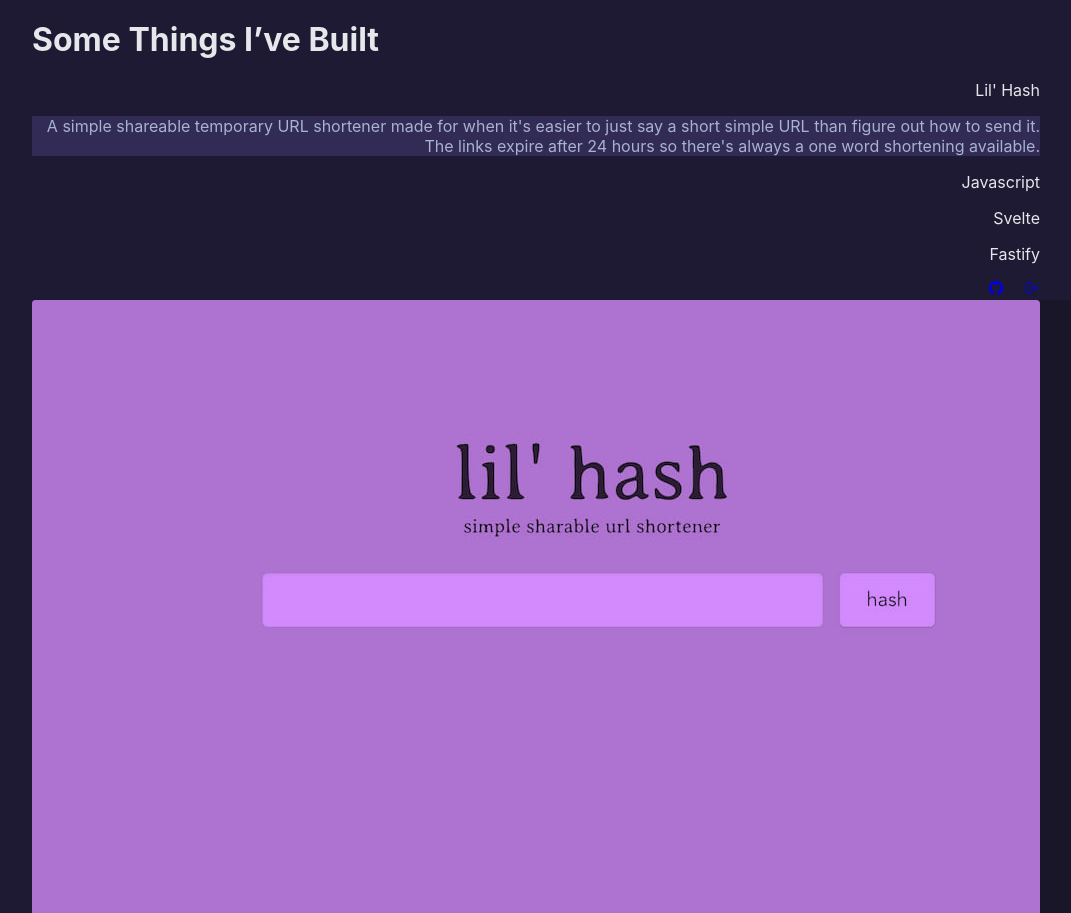
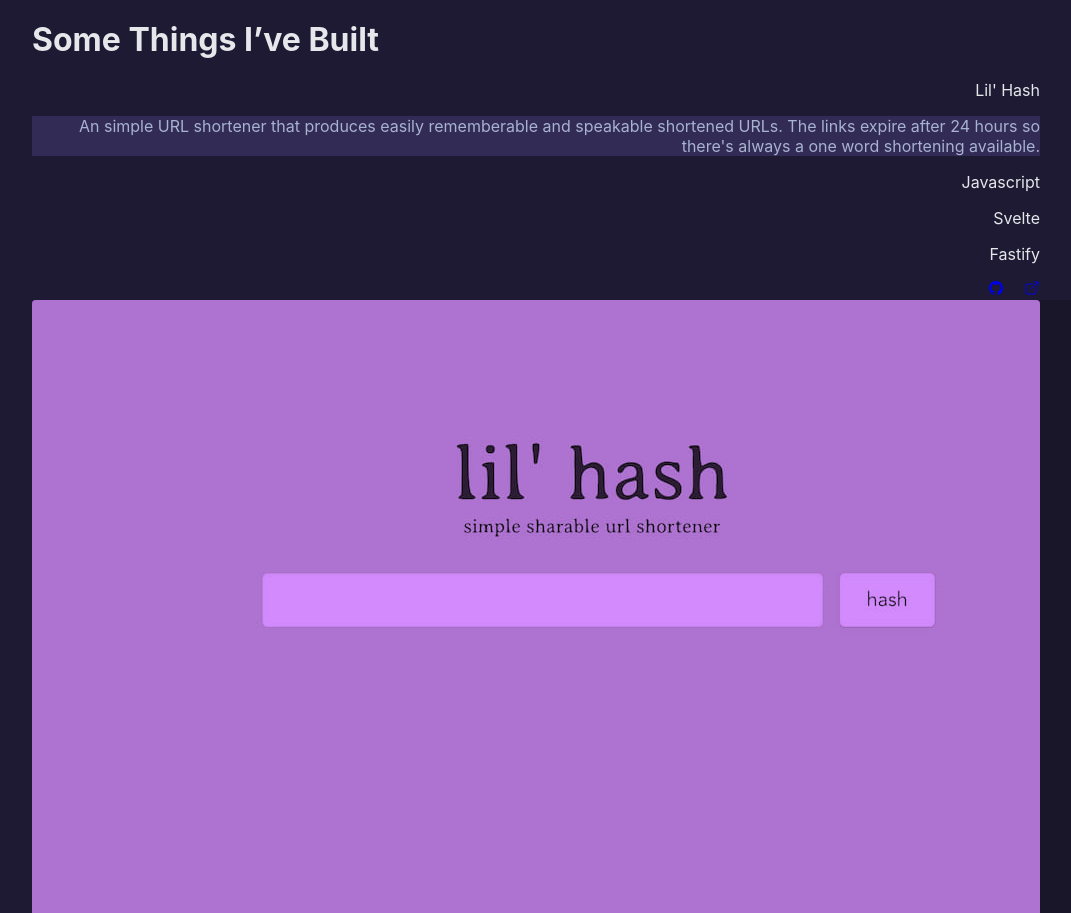
Before and after one commit to jackbow/jackbow.pages.dev, a Svelte app: page / in a window 1280 px wide. Shown: the part 2226-3139 px from the top of the page, without its empty margins (104-1175 px from the left). Built offline with nearby package versions, Linux system fonts and the light colour scheme; no server answers.

Commit message:
Make project links glow & update lilhash description

```diff
--- a/content/work.js
+++ b/content/work.js
@@ -4,9 +4,8 @@ export default [
     github: "https://github.com/jackbow/lil-hash",
     url: "https://lilhash.com/",
     description: `
-      A simple shareable temporary URL shortener made for when it's easier to
-      just say a short simple URL than figure out how to send it. The links expire after 24 hours
-      so there's always a one word shortening available.
+      An simple URL shortener that produces easily rememberable and speakable shortened URLs.
+      The links expire after 24 hours so there's always a one word shortening available.
     `,
     tech: ["Javascript", "Svelte", "Fastify"],
     img: "lilhash.jpg",
--- a/src/components/Work.svelte
+++ b/src/components/Work.svelte
@@ -25,12 +25,12 @@
         <div class="project-links scrollreveal mt-4">
           {#if project.github}
             <a href={project.github}>
-              <ion-icon class="text-off-gray text-3xl" name="logo-github" />
+              <ion-icon class="text-off-gray text-3xl hover:text-purple-400 transition duration-400" name="logo-github" />
             </a>
           {/if}
           {#if project.url}
             <a href={project.url}>
-              <ion-icon class="text-off-gray text-3xl" name="log-out-outline" />
+              <ion-icon class="text-off-gray text-3xl hover:text-purple-400 transition duration-400" name="open-outline" />
             </a>
           {/if}
         </div>
```
Also changed, not shown: 3 other files (tests, documents, lock files or other folders).
